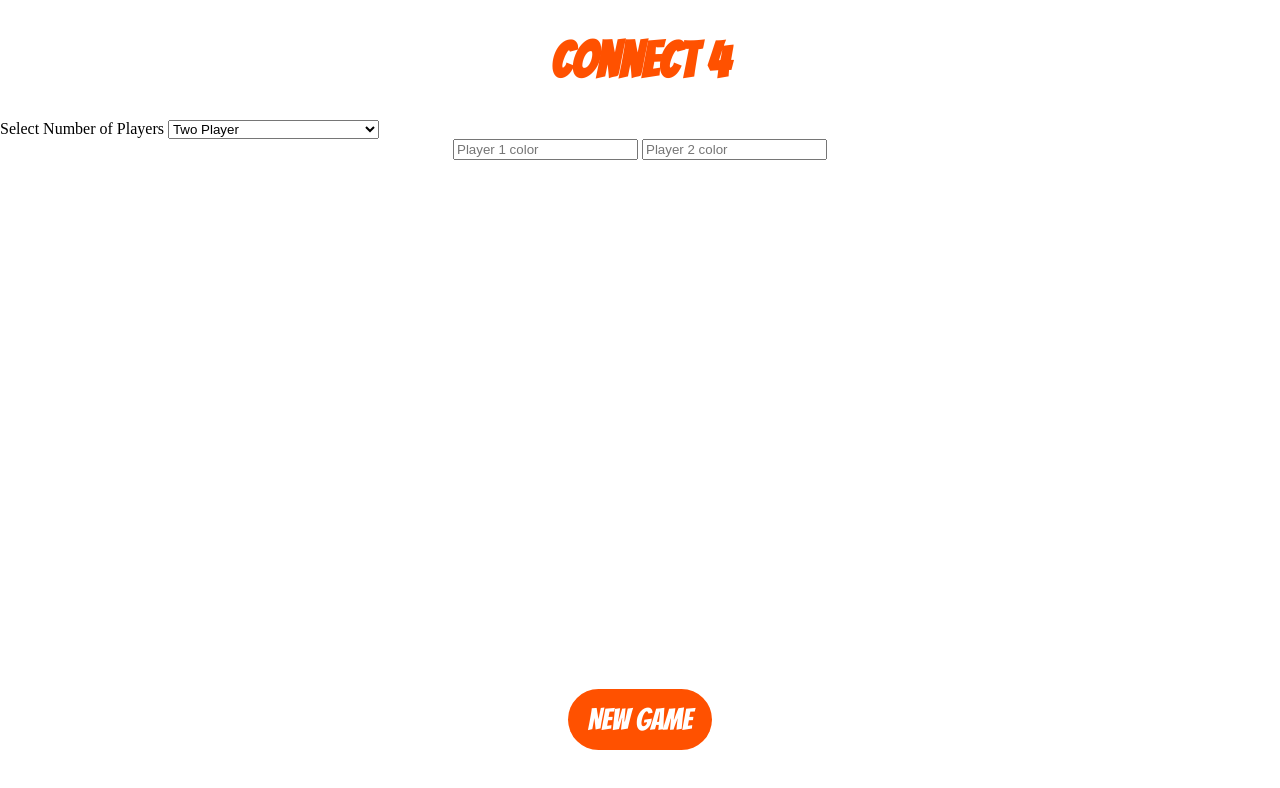
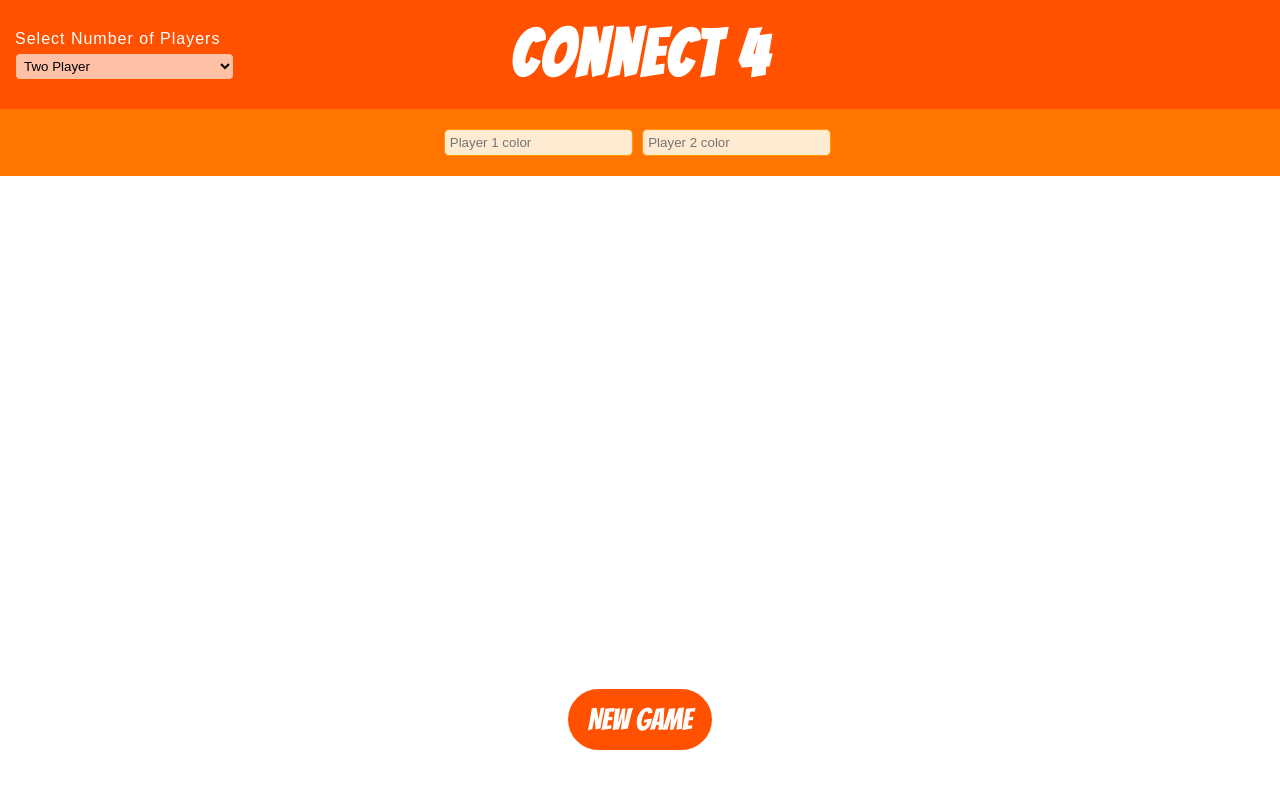
Before and after one commit to Thomfb3/connect-four-oo, a plain HTML site: page index.html in a window 1280 px wide. Drawn offline with Linux system fonts and the light colour scheme.

Commit message:
CSS update

```diff
--- a/connect4.css
+++ b/connect4.css
@@ -2,13 +2,61 @@
 body {
   padding: 0px;
   margin: 0px;
+  font-family: Arial, Helvetica, sans-serif;
 }
 
+
 h1 {
-  color: rgb(255, 81, 0);
+  color: #fff;
   text-align: center;
   font-family: 'Bangers', cursive;
-  font-size: 50px;
+  font-size: 65px;
+  margin: 0px;
+}
+
+select {
+  background-color: #ffc1a5;
+  padding: 4px;
+  border-radius: 5px;
+  border: 1px solid rgb(255, 81, 0);
+}
+
+.header {
+  background-color:rgb(255, 81, 0);
+  letter-spacing: 3px;
+  margin: 0px;
+  padding: 20px 0px 20px 0px;
+}
+
+.subheader {
+  margin: 0px;
+  padding: 0px 15px 15px 15px;
+  display: inline-block;
+  position: absolute;
+  left: 0px;
+  top: 30px;
+}
+
+.players-labels {
+  display: block;
+  letter-spacing: 1px;
+  padding-bottom: 5px;
+  color: #fff;
+}
+
+.player-colors {
+  background-color: #ff7500;
+  padding: 20px;
+  text-align: center;
+  margin-bottom: 20px;
+}
+
+input {
+  background-color: #ffead2;
+  padding: 5px;
+  border-radius: 5px;
+  margin-right: 5px;
+  border: 1px solid rgb(255, 153, 0);
 }
 
 #board td {
@@ -56,12 +104,6 @@ h1 {
 }
 
 
-
-.player-colors {
-  text-align: center;
-  margin-bottom: 20px;
-}
-
 /* pieces are div within game table cells: draw as colored circles */
 
 @keyframes slideDown {
--- a/index.html
+++ b/index.html
@@ -8,16 +8,29 @@
 </head>
 
 <body>
+  <div class="header">
     <h1>Connect 4</h1>
-  <label>Select Number of Players</label>
+    <div class="subheader">
+        <label for="number-of-players" class="players-labels">Select Number of Players</label>
         <select name="number-of-players" id="number-of-players">
           <option value="2">Two Player</option>
           <option value="3">Three Player</option>
           <option value="4">Four Player</option>
           <option value="1">One Player - Play the Computer</option>
         </select>
+      </div>
+  </div>
+  <!-- <div class="subheader">
+    <label for="number-of-players" class="players-labels">Select Number of Players</label>
+    <select name="number-of-players" id="number-of-players">
+      <option value="2">Two Player</option>
+      <option value="3">Three Player</option>
+      <option value="4">Four Player</option>
+      <option value="1">One Player - Play the Computer</option>
+    </select>
+  </div> -->
+
   <div id="player-inputs" class="player-colors">
-
     <input id="p1-color" type="text" placeholder="Player 1 color">
     <input id="p2-color" type="text" placeholder="Player 2 color">
   </div>
```
Lines whose indentation alone changed are shown as unchanged.
